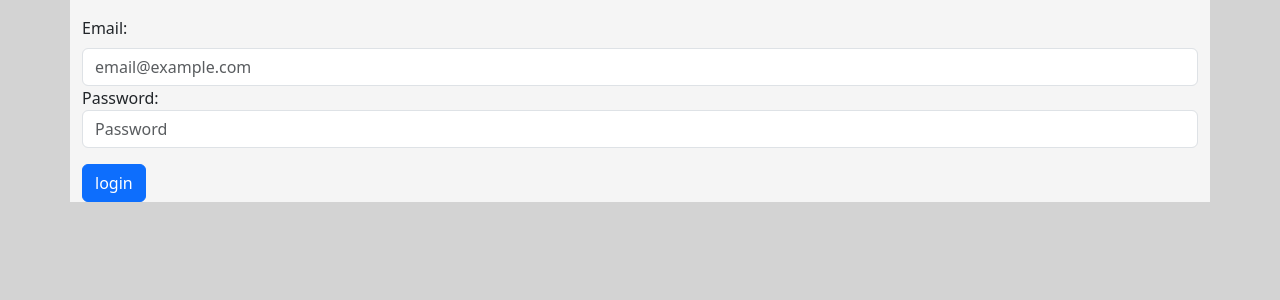
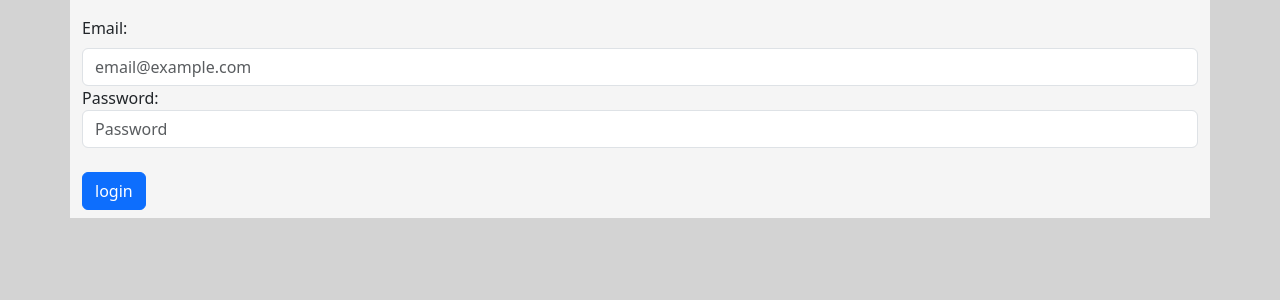
Before and after one commit to DomJacobs00/Advanced_Web_Development_Assignment_1, a Symfony app: template templates/login/login.html.twig in a window 1280 px wide. Shown: the part 62-362 px from the top of the page. Run offline with Twig, Linux system fonts and the light colour scheme; the template is opened without the code that fills it, so the values that code supplies are empty; some libraries are stand-ins or nearby versions.

Commit message:
Update
Added some style changes

```diff
--- a/assets/styles/app.css
+++ b/assets/styles/app.css
@@ -52,6 +52,13 @@ body {
     width: 6vh;
     height: 9vh;
     margin-left: 1vh;
+}
+/*
+    registration page
+ */
+.registration-card
+{
+    margin-bottom: 2vh;
 }
 /*
     /home (home.html.twig)
@@ -114,7 +121,13 @@ User image in reviews
     height: 9vh;
     width: 9vh;
 }
-
+/*
+/addMovie
+ */
+.submitBtn
+{
+    margin: 1vh 0vh;
+}
 
 
 /*user/user.html.twig*/
--- a/src/Form/MovieAddType.php
+++ b/src/Form/MovieAddType.php
@@ -20,6 +20,12 @@ class MovieAddType extends AbstractType
             ->add('ReleaseYear', TextType::class,[
                 'attr'=>['class'=>'form-control'],
             ])
+            ->add('director', TextType::class,[
+                'attr'=>['class'=>'form-control'],
+            ])
+            ->add('runTime', TextType::class,[
+                'attr'=>['class'=>'form-control'],
+            ])
             ->add('ShortDescription', TextType::class,[
                 'attr'=>['class'=>'form-control'],
             ])
--- a/templates/login/login.html.twig
+++ b/templates/login/login.html.twig
@@ -18,7 +18,7 @@
             {# If you want to control the URL the user is redirected to on success
         <input type="hidden" name="_target_path" value="/account"> #}
             <div style="padding-top: 2vh">
-                <button class="btn btn-primary" type="submit" >login</button>
+                <button class=" submitBtn btn btn-primary" type="submit" >login</button>
             </div>
 
         </form>
--- a/templates/registration/registration.html.twig
+++ b/templates/registration/registration.html.twig
@@ -6,7 +6,7 @@
 {% block body %}
     <div class="container">
         {{ form_start(form, {'attr': {'class': 'my-form-class'}}) }}
-        <div class="card">
+        <div class="card registration-card">
             <div class="card-header">
                 Register
             </div>
```
Also changed, not shown: public/uploads/656368470cd59.png (added).
